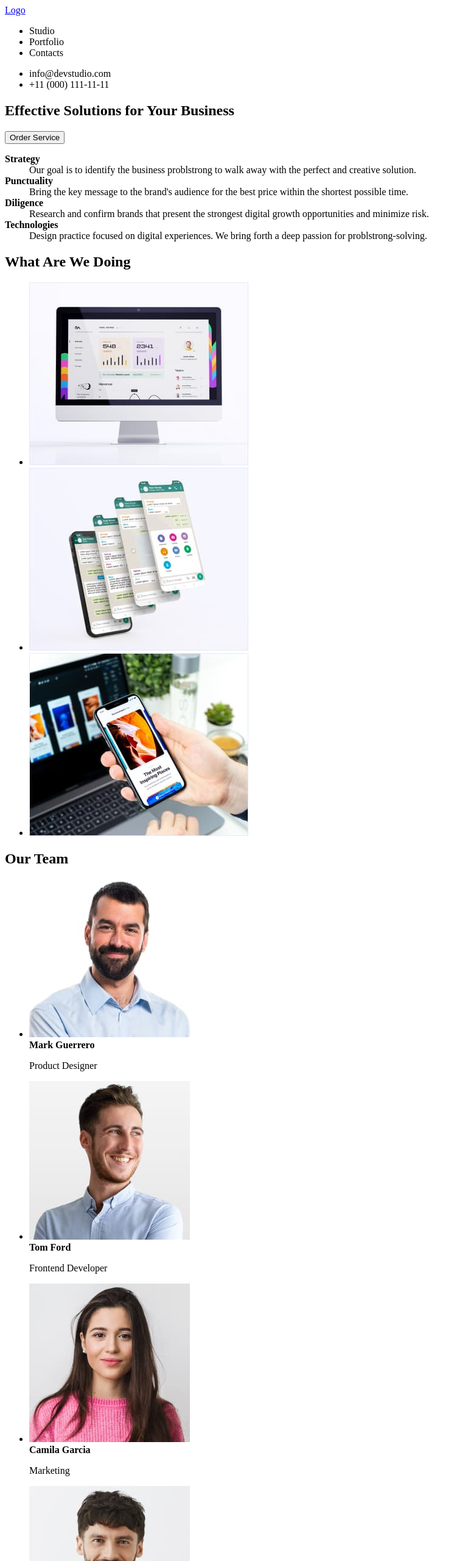
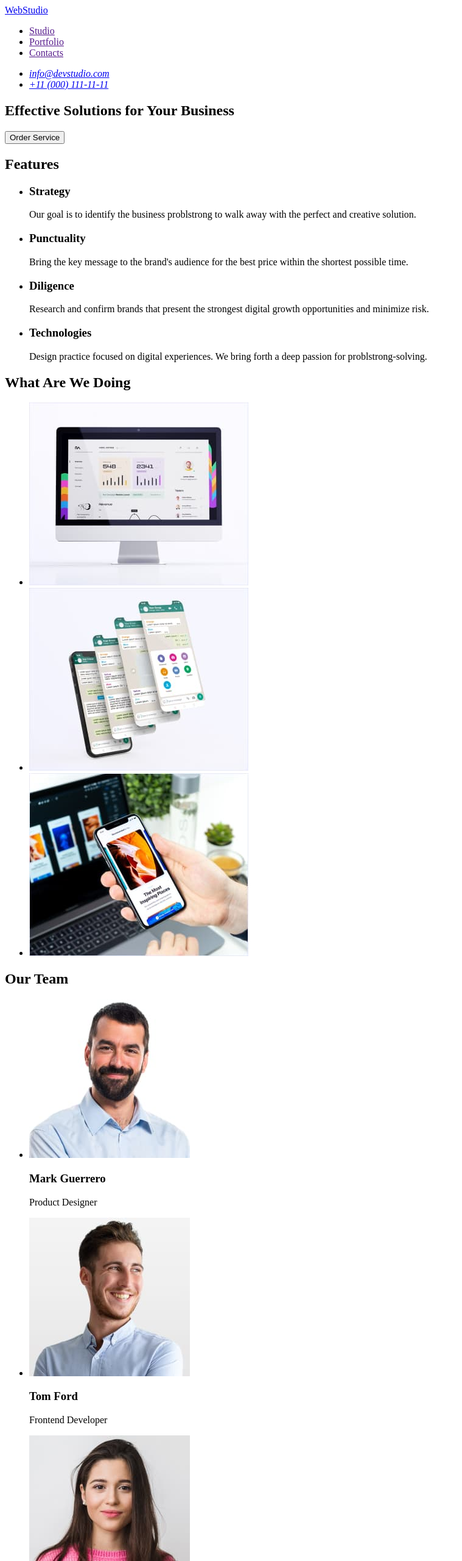
Before and after one commit to MorleyCellan/goit-markup-hw-01, a plain HTML site: page index.html in a window 1280 px wide. Shown: the top 2560 px of the page at 61% size, without its empty margins (0-759 px from the left). Drawn offline with Linux system fonts and the light colour scheme.

Commit message:
Fix index.html
- nav menu
- address tag email and telephone
- add section 4
- replace logo text to WebStudio

```diff
--- a/index.html
+++ b/index.html
@@ -1,125 +1,112 @@
 <!DOCTYPE html>
 <html lang="en">
   <head>
-    <meta http-equiv="X-UA-Compatible" content="ie=edge">
-    <meta charset="UTF-8">
-    <meta name="viewport" content="width=device-width, initial-scale=1.0">
+    <meta http-equiv="X-UA-Compatible" content="ie=edge" />
+    <meta charset="UTF-8" />
+    <meta name="viewport" content="width=device-width, initial-scale=1.0" />
     <title>WebStudio</title>
   </head>
   <body>
     <header>
-      <a href="#">Logo</a>
       <nav>
+        <a href="./index.html">WebStudio</a>
         <ul>
-          <li>Studio</li>
-          <li>Portfolio</li>
-          <li>Contacts</li>
+          <li><a href="">Studio</a></li>
+          <li><a href="">Portfolio</a></li>
+          <li><a href="">Contacts</a></li>
         </ul>
       </nav>
+      <address>
         <ul>
-        <li>info@devstudio.com</li>
-        <li>+11 (000) 111-11-11</li>
+          <li><a href="mailto:info@devstudio.com">info@devstudio.com</a></li>
+          <li><a href="tel:+110001111111">+11 (000) 111-11-11</a></li>
         </ul>
+      </address>
     </header>
     <main>
       <section>
         <h1>Effective Solutions for Your Business</h1>
         <button type="button">Order Service</button>
-        <dl>
-          <dt>
-            <strong>Strategy</strong>
-          </dt>
-          <dd>
+      </section>
+      <section>
+        <h2>Features</h2>
+        <ul>
+          <li>
+            <h3>Strategy</h3>
+            <p>
               Our goal is to identify the business problstrong to walk away with
               the perfect and creative solution.
-          </dd>
-          <dt>
-            <strong>Punctuality</strong>
-          </dt>
-          <dd>
+            </p>
+          </li>
+          <li>
+            <h3>Punctuality</h3>
+            <p>
               Bring the key message to the brand's audience for the best price
               within the shortest possible time.
-          </dd>
-          <dt>
-            <strong>Diligence</strong>
-          </dt>
-          <dd>
+            </p>
+          </li>
+          <li>
+            <h3>Diligence</h3>
+            <p>
               Research and confirm brands that present the strongest digital
               growth opportunities and minimize risk.
-          </dd>
-          <dt>
-            <strong>Technologies</strong>
-          </dt>
-          <dd>
+            </p>
+          </li>
+          <li>
+            <h3>Technologies</h3>
+            <p>
               Design practice focused on digital experiences. We bring forth a
               deep passion for problstrong-solving.
-          </dd>
-        </dl>
+            </p>
+          </li>
+        </ul>
       </section>
       <section>
         <h2>What Are We Doing</h2>
         <ul>
           <li>
-            <img src="images/img-1.jpg" alt="computer with graph" width="360">
+            <img src="images/img-1.jpg" alt="computer with graph" width="360" />
           </li>
           <li>
             <img
               src="images/img-2.jpg"
               alt="phone user interface design"
               width="360"
-            >
+            />
           </li>
           <li>
-            <img src="images/img-3.jpg" alt="holding a phone" width="360">
+            <img src="images/img-3.jpg" alt="holding a phone" width="360" />
           </li>
         </ul>
       </section>
       <section>
         <h2>Our Team</h2>
-        <div class="cards">
         <ul>
           <li>
-              <div class="card">
-                <img src="images/img-p1.jpg" alt="Mark Guerrero" width="264">
-                <div class="card-content">
-                  <strong>Mark Guerrero</strong>
+            <img src="images/img-p1.jpg" alt="Mark Guerrero" width="264" />
+            <h3>Mark Guerrero</h3>
             <p>Product Designer</p>
-                </div>
-              </div>
           </li>
           <li>
-              <div class="card">
-                <img src="images/img-p2.jpg" alt="Tom Ford" width="264">
-                <div class="card-content">
-                  <strong>Tom Ford</strong>
+            <img src="images/img-p2.jpg" alt="Tom Ford" width="264" />
+            <h3>Tom Ford</h3>
             <p>Frontend Developer</p>
-                </div>
-              </div>
           </li>
           <li>
-              <div class="card">
-                <img src="images/img-p3.jpg" alt="Camila Garcia" width="264">
-                <div class="card-content">
-                  <strong>Camila Garcia</strong>
+            <img src="images/img-p3.jpg" alt="Camila Garcia" width="264" />
+            <h3>Camila Garcia</h3>
             <p>Marketing</p>
-                </div>
-              </div>
           </li>
           <li>
-              <div class="card">
-                <img src="images/img-p4.jpg" alt="Daniel Wilson" width="264">
-                <div class="card-content">
-                  <strong>Daniel Wilson</strong>
+            <img src="images/img-p4.jpg" alt="Daniel Wilson" width="264" />
+            <h3>Daniel Wilson</h3>
             <p>UI Designer</p>
-                </div>
-              </div>
           </li>
         </ul>
-        </div>
       </section>
     </main>
     <footer>
-      <a href="#">Logo</a>
+      <a href="./index.html">WebStudio</a>
       <p>
         Increase the flow of customers and sales for your business with digital
         marketing & growth solutions.
```
Lines whose indentation alone changed are shown as unchanged.
